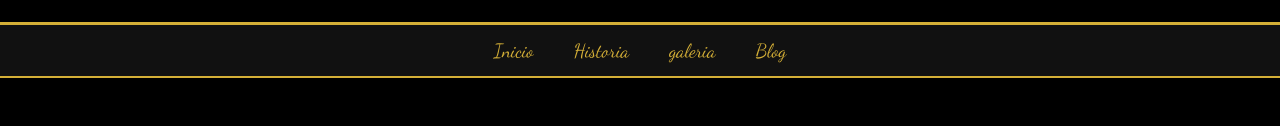
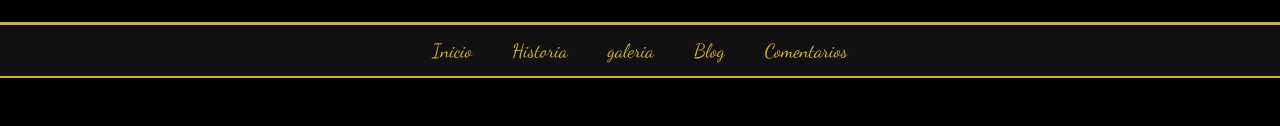
Before and after one commit to iahs06/Hope-model, a plain HTML site: page Historia.html in a window 1280 px wide. Shown: the part 173-299 px from the top of the page. Drawn offline with Linux system fonts and the light colour scheme.

Commit message:
Update Historia.html

```diff
--- a/Historia.html
+++ b/Historia.html
@@ -15,6 +15,7 @@
         <a href="Historia.html">Historia</a>
         <a href="galeria.html">galeria</a>
         <a href="https://www.canva.com/design/DAGDznrzbfs/QkXGsFvd-HhesveO0oanXA/edit">Blog</a>
+        <a href="Comentarios.html">Comentarios</a>
     </div>
     <div class="main">
         <div id="historia" class="section">
```
